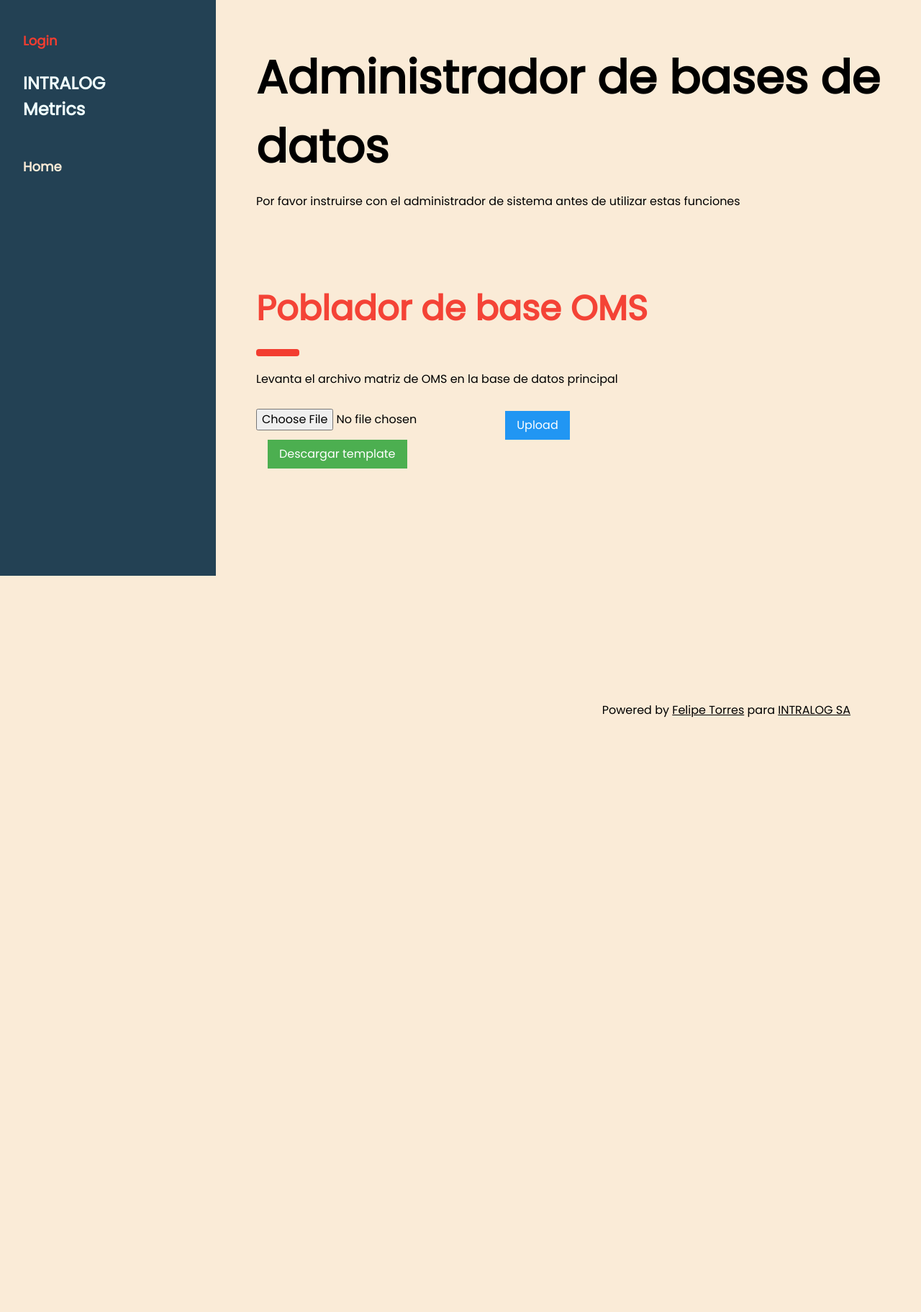
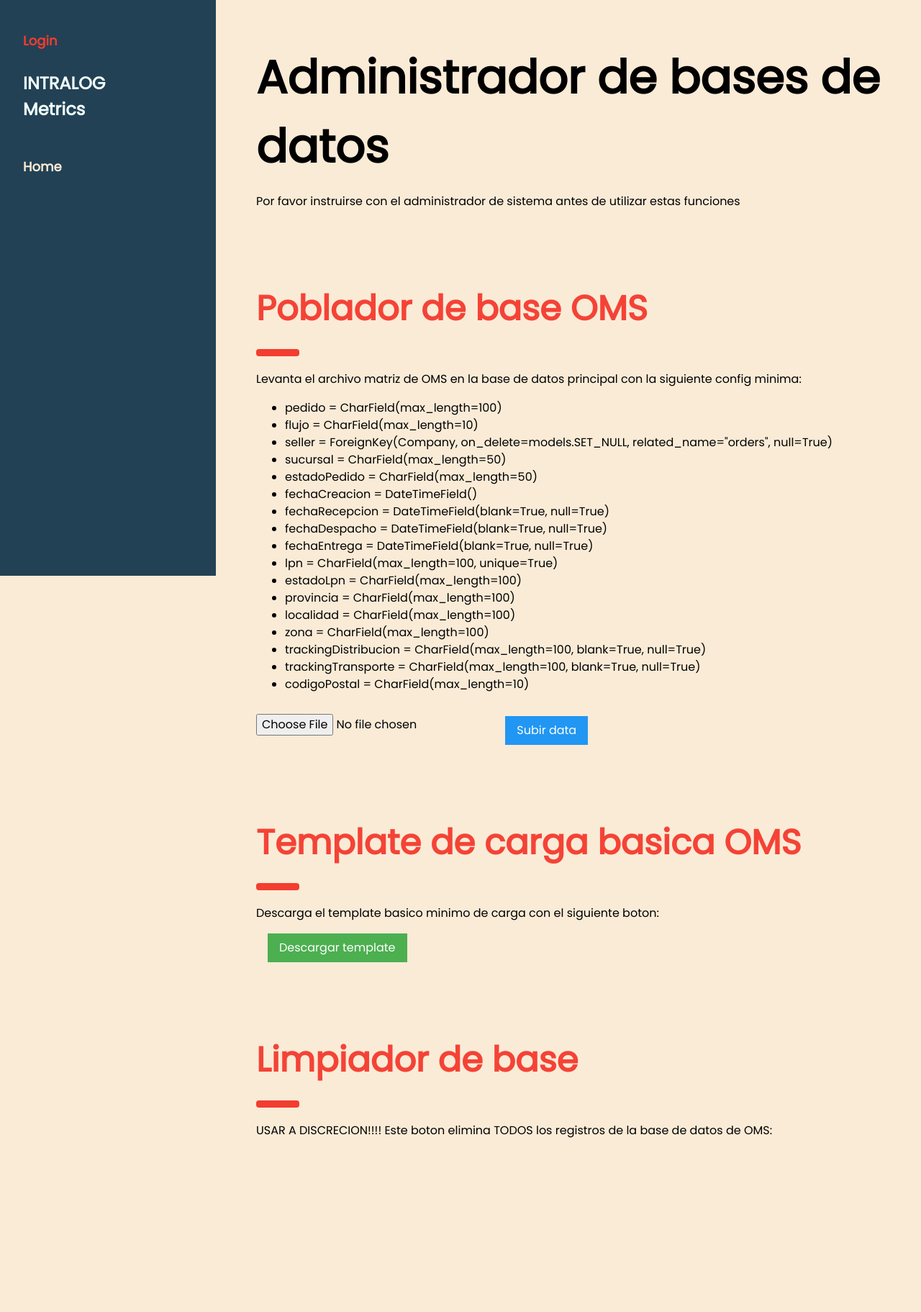
Before and after one commit to manfeltor/kpisintra, a Django app: page /adminapp/dbmanager/ in a window 1280 px wide. Shown: the top 1823 px of the page at 72% size. Before the commit the page ends 997 px from the top, so only its background shows below. Run offline with Django 5.2, Linux system fonts and the light colour scheme.

Commit message:
reestructurado el front de la pagina de base de datos, ahora a pensar SR y CA

```diff
--- a/adminapp/templates/db_manager.html
+++ b/adminapp/templates/db_manager.html
@@ -36,23 +36,48 @@
 <div class="w3-container" id="services" style="margin-top:75px">
     <h1 class="w3-xxxlarge w3-text-red"><b>Poblador de base OMS</b></h1>
     <hr style="width:50px;border:5px solid #f33d30" class="w3-round">
-    <p>Levanta el archivo matriz de OMS en la base de datos principal</p>
+    <p>Levanta el archivo matriz de OMS en la base de datos principal con la siguiente config minima:</p>
+    <ul>
+      <li>pedido = CharField(max_length=100)
+      <li>flujo = CharField(max_length=10)
+      <li>seller = ForeignKey(Company, on_delete=models.SET_NULL, related_name="orders", null=True)
+      <li>sucursal = CharField(max_length=50)
+      <li>estadoPedido = CharField(max_length=50)
+      <li>fechaCreacion = DateTimeField()
+      <li>fechaRecepcion = DateTimeField(blank=True, null=True)
+      <li>fechaDespacho = DateTimeField(blank=True, null=True)
+      <li>fechaEntrega = DateTimeField(blank=True, null=True)
+      <li>lpn = CharField(max_length=100, unique=True)
+      <li>estadoLpn = CharField(max_length=100)
+      <li>provincia = CharField(max_length=100)
+      <li>localidad = CharField(max_length=100)
+      <li>zona = CharField(max_length=100)
+      <li>trackingDistribucion = CharField(max_length=100, blank=True, null=True)
+      <li>trackingTransporte = CharField(max_length=100, blank=True, null=True)
+      <li>codigoPostal = CharField(max_length=10)
+    </ul>
 
     <!-- Upload Form -->
     <form id="uploadForm" method="POST" enctype="multipart/form-data" action="{% url 'upload_oms_data' %}">
       {% csrf_token %}
       <input type="file" name="excel_file" id="excel_file" required>
-      <button type="submit" class="w3-button w3-blue w3-margin-top" onclick="showProcessingModal()">Upload</button>
+      <button type="submit" class="w3-button w3-blue w3-margin-top" onclick="showProcessingModal()">Subir data</button>
     </form>
 
-    <a href="{% url 'download_template_xlsx' %}" class="w3-button w3-green w3-margin-left">Descargar template</a>
+    <h1 class="w3-xxxlarge w3-text-red" style="margin-top:100px"><b>Template de carga basica OMS</b></h1>
+    <hr style="width:50px;border:5px solid #f33d30" class="w3-round">
+    <p>Descarga el template basico minimo de carga con el siguiente boton:</p>
+      <a href="{% url 'download_template_xlsx' %}" class="w3-button w3-green w3-margin-left">Descargar template</a>
 
+    <h1 class="w3-xxxlarge w3-text-red" style="margin-top:100px"><b>Limpiador de base </b></h1>
+    <hr style="width:50px;border:5px solid #f33d30" class="w3-round">
+    <p>USAR A DISCRECION!!!! Este boton elimina TODOS los registros de la base de datos de OMS:</p>
     {% if request.user.is_staff %}
       <form method="POST" action="{% url 'delete_all_orders' %}" onsubmit="showDeletingModal()">
         {% csrf_token %}
         <button type="submit" class="w3-button w3-red w3-margin-top"
           onclick="return confirm('Esta seguro de querer realizar esta transaccion? una vez realizada es irreversible.')">
-          Delete All Orders
+          Eliminar todas las ordenes
         </button>
       </form>
     {% endif %}
```
